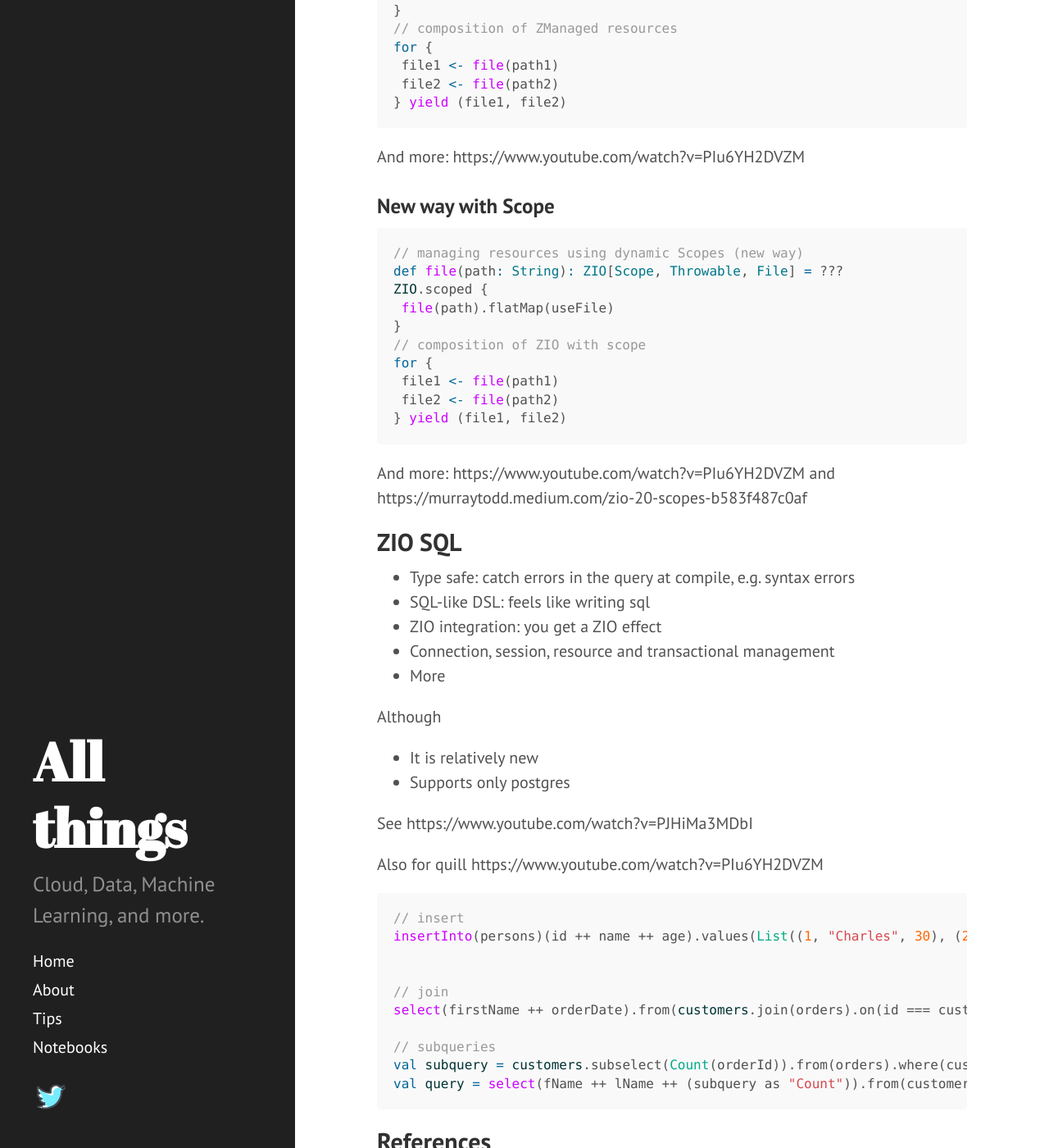
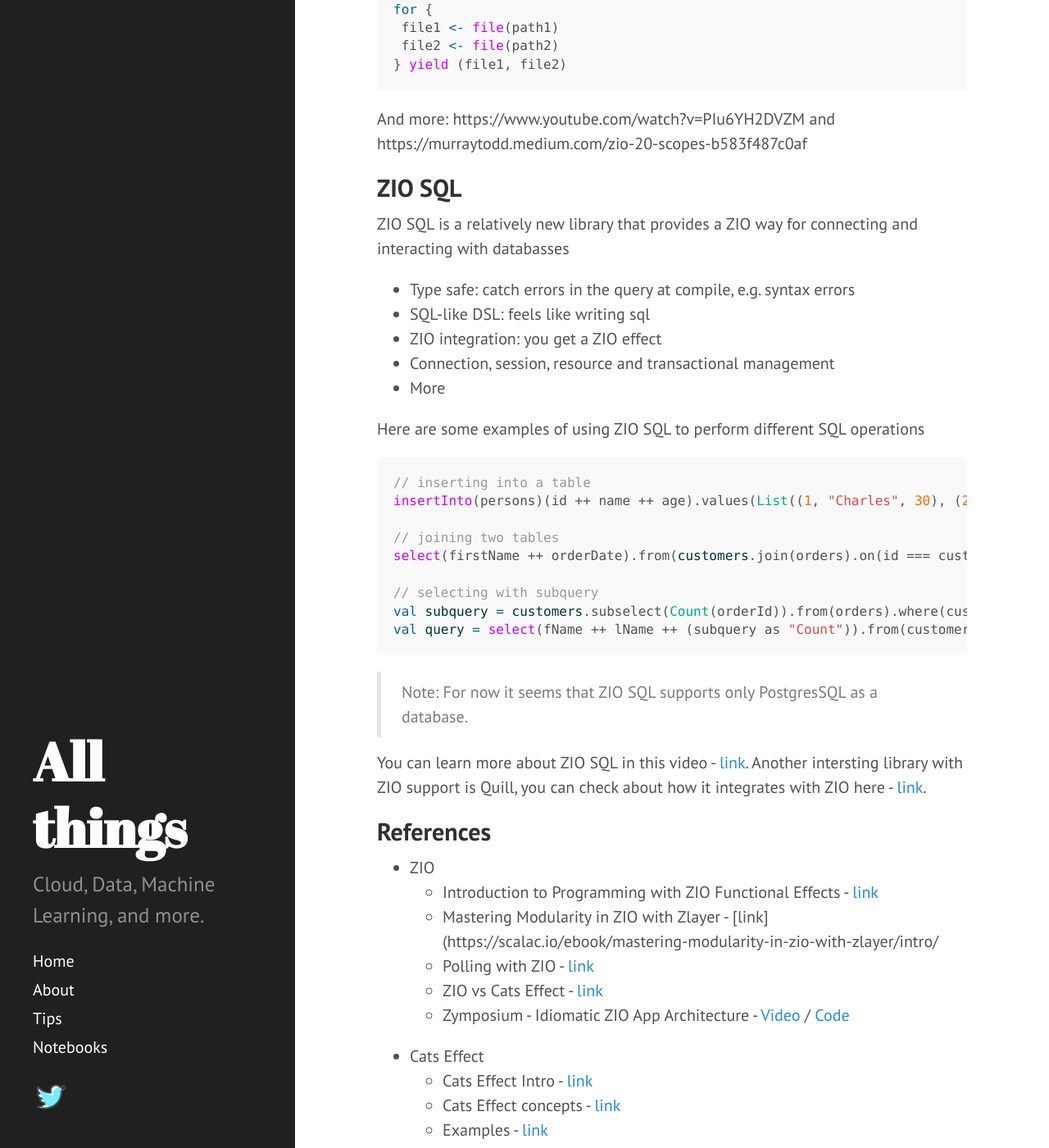
Before and after one commit to dzlab/dzlab.github.io, a Jekyll site: the page built from _posts/2022-08-28-zio-intro.md, in a window 1280 px wide and 1400 px high, scrolled down 4298 px. Shown: the whole window at 82% size. Built offline with Jekyll 4.4.1, drawn with Linux system fonts in a browser that asks for light colours; nearby versions of some CDN libraries; a script that is not in the unit is left out; the table of contents is made by our own code; some of the changed text lies outside the part shown.

Commit message:
edited zio jdbc section

````diff
--- a/_posts/2022-08-28-zio-intro.md
+++ b/_posts/2022-08-28-zio-intro.md
@@ -36,7 +36,6 @@
 
 ## Modularity with ZIO
 
-See https://scalac.io/ebook/mastering-modularity-in-zio-with-zlayer/a-deep-look-into-the-zio-module-structure/
 
 ### Modularity with ZIO 1.0
 #### Service A
@@ -54,8 +53,6 @@
   val layer: ULayer[Has[ServiceA]] = (ServiceAImpl.apply _).toLayer
 }
 ```
-
-See https://scalac.io/ebook/mastering-modularity-in-zio-with-zlayer/implementing-the-tic-tac-toe-application/
 
 #### Service C depends on A and B
 
@@ -81,15 +78,6 @@
   def processWithC(input: String): ZIO[Has[ServiceC], ErrorType, OutputType] = ZIO.serviceWith[ServiceC](_.parse(input))
 }
 ```
-
-See https://scalac.io/ebook/mastering-modularity-in-zio-with-zlayer/implementing-the-tic-tac-toe-application/
-
-### Modularity with ZIO 2.0
-
-Examples with ZIO 2.0
-
--
-
 
 
 ## Asynchronous / Asynchronous with ZIO effects
@@ -166,6 +154,7 @@
 And more: https://www.youtube.com/watch?v=PIu6YH2DVZM and https://murraytodd.medium.com/zio-20-scopes-b583f487c0af
 
 ## ZIO SQL
+ZIO SQL is a relatively new library that provides a ZIO way for connecting and interacting with databasses
 
 - Type safe: catch errors in the query at compile, e.g. syntax errors
 - SQL-like DSL: feels like writing sql
@@ -173,26 +162,22 @@
 - Connection, session, resource and transactional management
 - More
 
-Although
-- It is relatively new
-- Supports only postgres
-
-See https://www.youtube.com/watch?v=PJHiMa3MDbI
-
-Also for quill https://www.youtube.com/watch?v=PIu6YH2DVZM
-
+Here are some examples of using ZIO SQL to perform different SQL operations
 ```scala
-// insert
+// inserting into a table
 insertInto(persons)(id ++ name ++ age).values(List((1, "Charles", 30), (2, "Martin", 28), (3, "Harvey", 42)))
 
-
-// join
+// joining two tables
 select(firstName ++ orderDate).from(customers.join(orders).on(id === customerId))
 
-// subqueries
+// selecting with subquery
 val subquery = customers.subselect(Count(orderId)).from(orders).where(customerId === id)
 val query = select(fName ++ lName ++ (subquery as "Count")).from(customers)
 ```
+
+> Note: For now it seems that ZIO SQL supports only PostgresSQL as a database.
+
+You can learn more about ZIO SQL in this video - [link](https://www.youtube.com/watch?v=PJHiMa3MDbI). Another intersting library with ZIO support is Quill, you can check about how it integrates with ZIO here - [link](https://www.youtube.com/watch?v=PIu6YH2DVZM).
 
 ## References
 - ZIO
````
